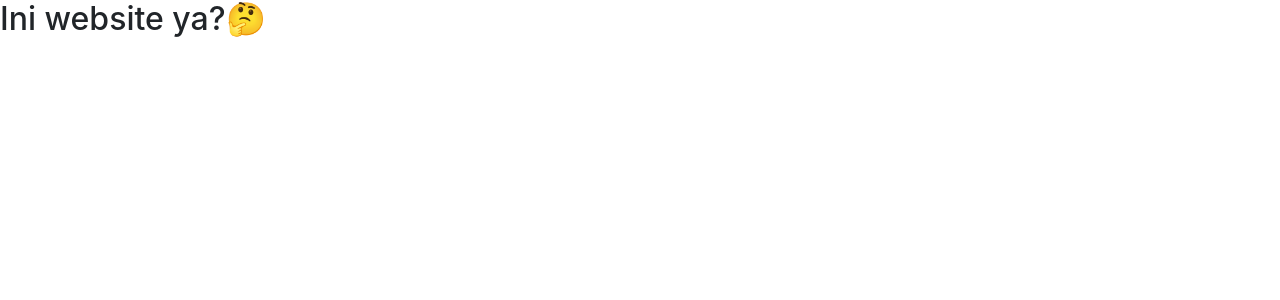
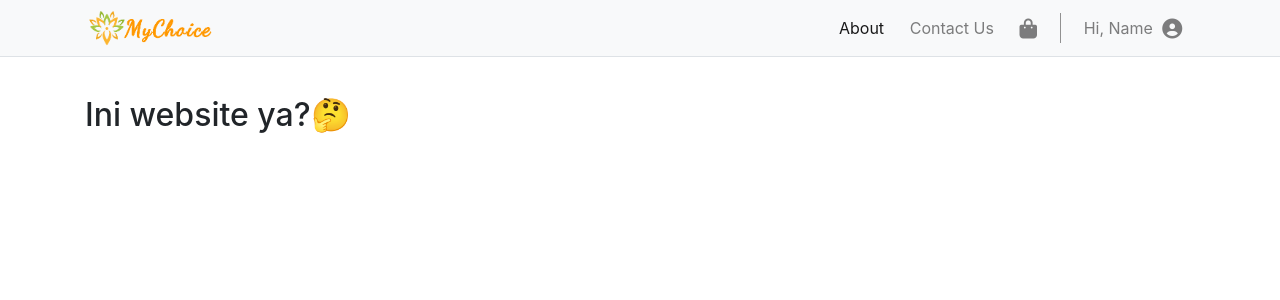
Before and after one commit to HansGio/MyChoice_PAW, a PHP site: page / in a window 1280 px wide. Shown: the top 300 px of the page. Run offline with PHP 8.4, Linux system fonts and the light colour scheme; some libraries are stand-ins or nearby versions.

Commit message:
buat navbar

```diff
--- a/css/style.css
+++ b/css/style.css
@@ -0,0 +1,12 @@
+.content {
+	padding-top: 6em;
+	padding-bottom: 8rem;
+}
+
+.navbar-nav .nav-link {
+	padding: 0 0.8rem !important;
+}
+
+.fa-user-circle {
+	padding-left: 0.3rem !important;
+}
--- a/index.php
+++ b/index.php
@@ -1,16 +1,10 @@
-<!DOCTYPE html>
-<html lang="en">
+<?php
+include('navbar.php');
+?>
 
-<head>
-    <meta charset="UTF-8">
-    <meta name="viewport" content="width=device-width, initial-scale=1.0">
-    <link rel="icon" type="image/png" href="img/icons/favicon.png">
-    <link rel="stylesheet" href="https://stackpath.bootstrapcdn.com/bootstrap/4.3.1/css/bootstrap.min.css" integrity="sha384-ggOyR0iXCbMQv3Xipma34MD+dH/1fQ784/j6cY/iJTQUOhcWr7x9JvoRxT2MZw1T" crossorigin="anonymous">
-    <title>MyChoice</title>
-</head>
-
-<body>
+<div class="container content">
     <h2>Ini website ya?🤔</h2>
+</div>
 </body>
 
 </html>
--- /dev/null
+++ b/navbar.php
@@ -0,0 +1,54 @@
+<?php
+include('db.php');
+?>
+
+<!DOCTYPE html>
+<html lang="en">
+
+<head>
+    <meta charset="UTF-8" />
+    <meta name="viewport" content="width=device-width, initial-scale=1.0" />
+    <link rel="stylesheet" href="https://stackpath.bootstrapcdn.com/bootstrap/4.5.2/css/bootstrap.min.css" integrity="sha384-JcKb8q3iqJ61gNV9KGb8thSsNjpSL0n8PARn9HuZOnIxN0hoP+VmmDGMN5t9UJ0Z" crossorigin="anonymous" />
+    <link rel="stylesheet" href="css/style.css" />
+    <link rel="icon" type="image/png" href="img/favicon/favicon.png" />
+
+    <script src="https://code.jquery.com/jquery-3.5.1.slim.min.js" integrity="sha384-DfXdz2htPH0lsSSs5nCTpuj/zy4C+OGpamoFVy38MVBnE+IbbVYUew+OrCXaRkfj" crossorigin="anonymous"></script>
+    <script src="https://cdn.jsdelivr.net/npm/popper.js@1.16.1/dist/umd/popper.min.js" integrity="sha384-9/reFTGAW83EW2RDu2S0VKaIzap3H66lZH81PoYlFhbGU+6BZp6G7niu735Sk7lN" crossorigin="anonymous"></script>
+    <script src="https://stackpath.bootstrapcdn.com/bootstrap/4.5.2/js/bootstrap.min.js" integrity="sha384-B4gt1jrGC7Jh4AgTPSdUtOBvfO8shuf57BaghqFfPlYxofvL8/KUEfYiJOMMV+rV" crossorigin="anonymous"></script>
+    <script src="https://kit.fontawesome.com/a076d05399.js"></script>
+    <title>MyChoice</title>
+</head>
+
+<body>
+    <nav class="navbar fixed-top navbar-expand-lg navbar-light bg-light border-bottom fi">
+        <div class="container">
+            <a href="#"><img style="height: 40px" src="img\logo\logo.png" alt="Logo" /></a>
+            <button class="navbar-toggler" type="button" data-toggle="collapse" data-target="#navbarNav" aria-controls="navbarNav" aria-expanded="false" aria-label="Toggle navigation">
+                <span class="navbar-toggler-icon"></span>
+            </button>
+            <div class="collapse navbar-collapse" id="navbarNav">
+                <ul class="navbar-nav ml-auto">
+                    <li class="nav-item active">
+                        <a class="nav-link" href="#">About <span class="sr-only">(current)</span></a>
+                    </li>
+                    <li class="nav-item">
+                        <a class="nav-link" href="#">Contact Us</a>
+                    </li>
+                    <li class="nav-item">
+                        <a class="nav-link" href="#"><i class="fas fa-shopping-bag fa-lg" aria-hidden="true"></i></a>
+                    </li>
+                </ul>
+                <div style="
+							height: 30px;
+							width: 1px;
+							background-color: rgb(145, 145, 145);
+							margin: 0px 10px;
+						"></div>
+                <ul class="navbar-nav">
+                    <li class="nav-item">
+                        <a class="nav-link" href="#">Hi, Name <i class="fas fa-user-circle fa-lg" aria-hidden="true"></i></a>
+                    </li>
+                </ul>
+            </div>
+        </div>
+    </nav>
```
Also changed, not shown: img/favicon/favicon.png (renamed from img/icons/favicon.png), img/logo/logo.png (added).
